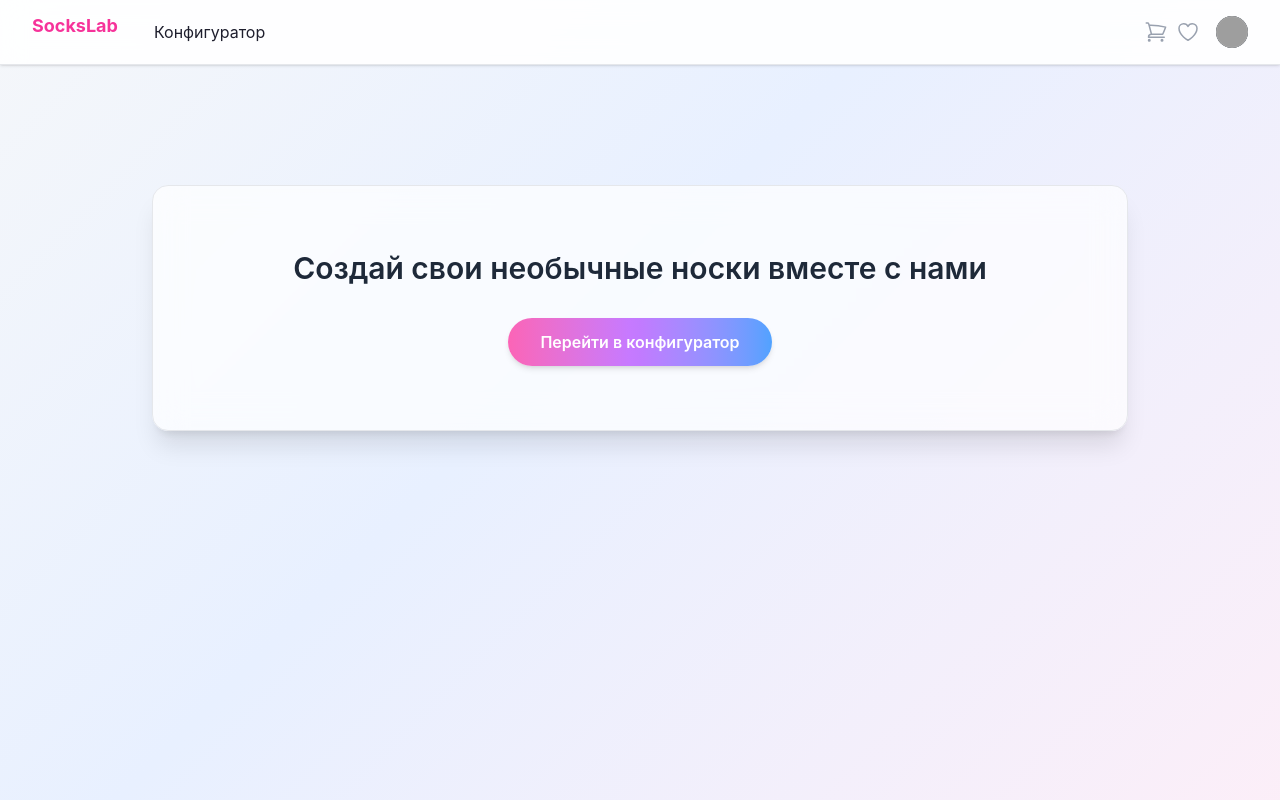
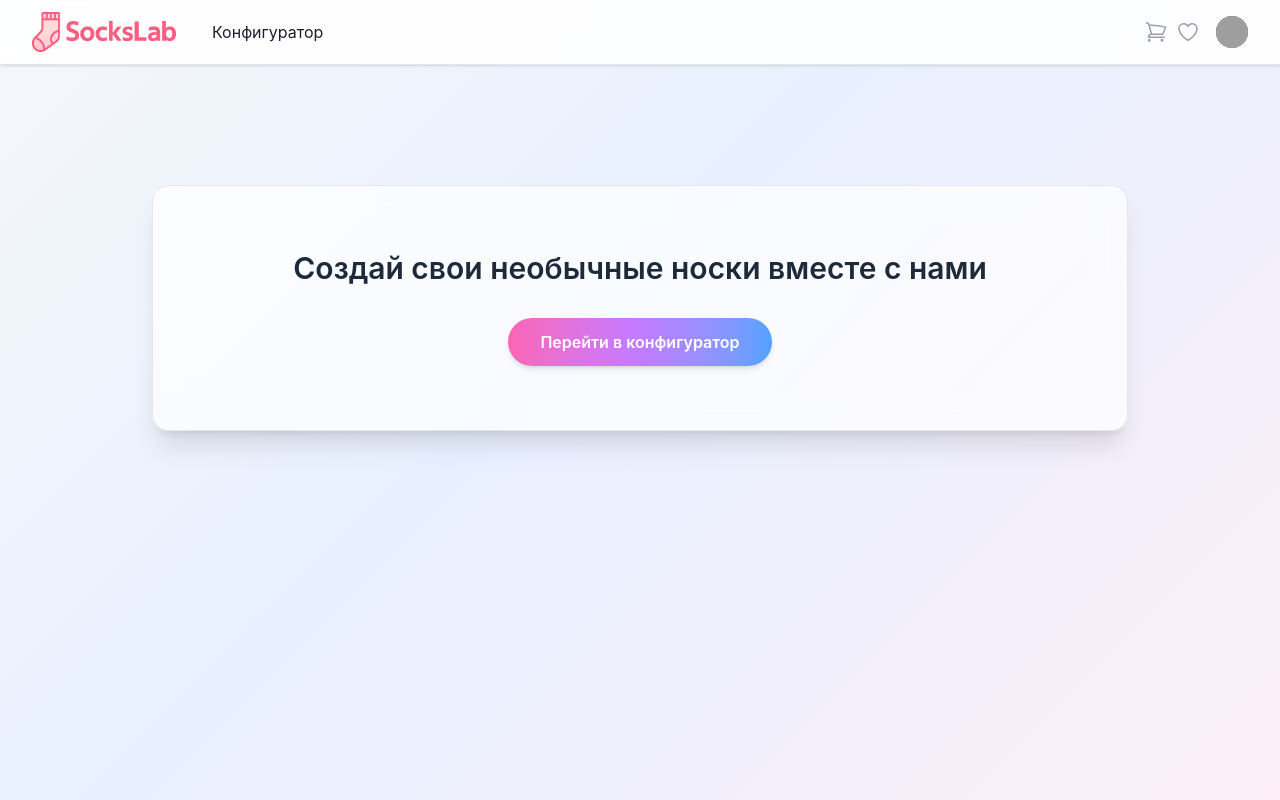
Before and after one commit to userdie55/socks-factory, a React (Vite) app in the folder client/: page / in a window 1280 px wide. Shown: the top 800 px of the page. Built offline with nearby package versions, Linux system fonts and the light colour scheme; no server answers; grey boxes are pictures that could not be loaded.

Commit message:
cart-sceleton

```diff
--- a/client/src/components/layout/Header.jsx
+++ b/client/src/components/layout/Header.jsx
@@ -14,11 +14,15 @@ import {
   XMarkIcon,
 } from '@heroicons/react/24/outline';
 
+import logo from '../../assets/logo.png';
 import { Link } from 'react-router-dom';
 
 export default function Header({ user, setCartOpen }) {
   return (
-    <Disclosure as="nav" className="bg-white/90 backdrop-blur-md shadow-sm border-b border-gray-200">
+    <Disclosure
+      as="nav"
+      className="bg-white/90 backdrop-blur-md shadow-sm border-b border-gray-200"
+    >
       <div className="mx-auto max-w-7xl px-2 sm:px-6 lg:px-8">
         <div className="relative flex h-16 items-center justify-between">
           {/* Mobile menu button */}
@@ -39,12 +43,13 @@ export default function Header({ user, setCartOpen }) {
 
           <div className="flex flex-1 items-center justify-center sm:items-stretch sm:justify-start">
             {/* Logo */}
-            <Link
-          to="/"
-          className="text-lg font-bold text-pink-500 hover:text-pink-600 transition"
-        >
-          SocksLab
-        </Link>
+            <Link to="/">
+              <img
+                alt=""
+                src={logo}
+                className="w-36 h-auto"
+              />
+            </Link>
 
             {/* DESKTOP MENU */}
             <div className="hidden sm:ml-6 sm:block">
@@ -64,7 +69,6 @@ export default function Header({ user, setCartOpen }) {
           <div className="absolute inset-y-0 right-0 flex items-center pr-2 sm:static sm:inset-auto sm:ml-6 sm:pr-0">
             {/* Cart */}
             <button
-
               onClick={() => setCartOpen(true)}
               type="button"
               className="relative rounded-full p-1 text-gray-400 focus:outline-2 focus:outline-offset-2 focus:outline-indigo-500"
@@ -165,55 +169,3 @@ export default function Header({ user, setCartOpen }) {
     </Disclosure>
   );
 }
-
-// import { Link } from 'react-router-dom';
-
-// export default function Header({user}) {
-//   return (
-
-//     <header className="bg-white/90 backdrop-blur-md shadow-sm border-b border-gray-200">
-//       <div className="mx-auto max-w-7xl px-6 py-4 flex justify-between items-center">
-
-//         <Link
-//           to="/"
-//           className="text-lg font-bold text-pink-500 hover:text-pink-600 transition"
-//         >
-//           SocksLab
-//         </Link>
-
-//         <nav className="hidden md:flex gap-6 text-sm text-gray-600">
-//           <span className="px-3 py-2 rounded-md hover:bg-pink-50 hover:text-pink-500 cursor-pointer transition">
-//             Конфигуратор
-//           </span>
-//           <span className="px-3 py-2 rounded-md hover:bg-blue-50 hover:text-blue-500 cursor-pointer transition">
-//             Избранное
-//           </span>
-//           <span className="px-3 py-2 rounded-md hover:bg-lime-50 hover:text-lime-600 cursor-pointer transition">
-//             Корзина
-//           </span>
-//         </nav>
-
-//         {user ? (
-//           <div className="flex items-center gap-4">
-//             <span className="text-pink-500 font-medium">Привет, {user.name}</span>
-//             <button
-//               className="text-gray-500 hover:text-red-500 transition"
-//               onClick={() => setUser(null)} /////<<<<<<<<<<<<<<<<<<<<<<<<<<<<<<<<<<<<<<<<<<<<<<<<<<<<<<<<<<<<<<
-//             >
-//               Logout
-//             </button>
-//           </div>
-//         ) : (
-//           <div className="flex gap-4 text-sm text-gray-600">
-//             <Link to="/signIn" className="hover:text-pink-500 transition">
-//               Войти
-//             </Link>
-//             <Link to="/signUp" className="hover:text-blue-500 transition">
-//               Зарегистрироваться
-//             </Link>
-//           </div>
-//         )}
-//       </div>
-//     </header>
-//   );
-// }
```
Also changed, not shown: client/public/logo.png (added), client/src/assets/logo.png (added).
